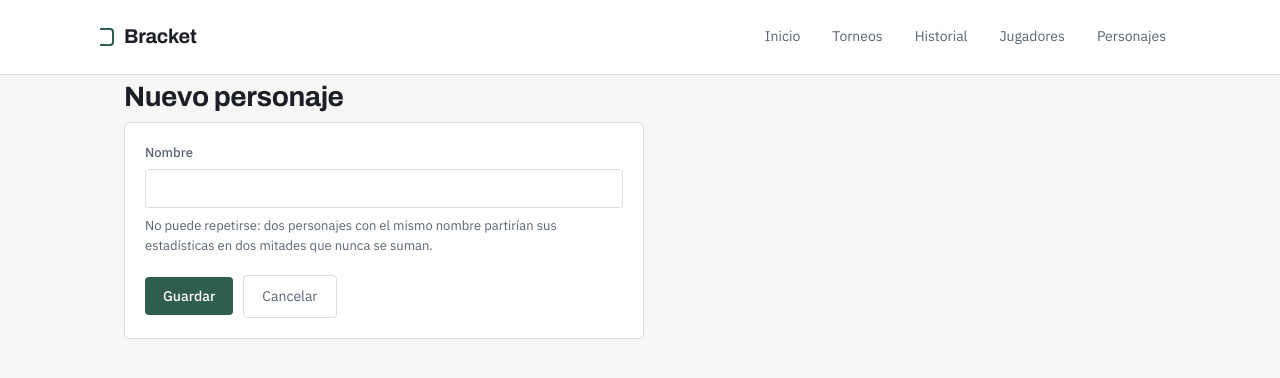
After one commit to PascuaMartinez/bracket_, a Flask app: page /peleadores/1/editar in a window 1280 px wide. The commit adds this page. Shown: the top 378 px of the page. Run offline with Flask 3, Linux system fonts and the light colour scheme; data that the repository does not hold is empty.

Commit message:
Permitir gestionar personajes desde la interfaz
Sigue el patrón que dejó jugadores: listado, alta, edición y baja, con
una sola plantilla para crear y editar.

Lo propio de esta pantalla es el nombre repetido. La regla vive en el
backend -- dos personajes con el mismo nombre partirían sus estadísticas
en dos mitades que nunca se suman -- y acá solo se muestra el motivo tal
como viene. Repetir la validación en el frontend sería tener la misma
regla escrita en dos lugares, con el riesgo de que se desincronicen.

El formulario explica esa restricción antes de que alguien la cruce, en
vez de dejar que se entere por el error.

El listado vacío no dice solo 'no hay nada': explica para qué sirven los
personajes. Alguien que abre el proyecto por primera vez no tiene por qué
saber que registrar con qué juega cada uno es lo que después permite ver
qué enfrentamientos son parejos.

Eliminar va como enlace y no como botón: al lado de 'Editar' tiene que
verse como una acción más de la fila, no gritar.

```diff
--- a/frontend/app.py
+++ b/frontend/app.py
@@ -3,6 +3,7 @@ from flask import Flask
 from config import Config
 from routes.inicio_routes import inicio_bp
 from routes.jugador_routes import jugador_bp
+from routes.peleador_routes import peleador_bp
 from routes.torneo_routes import torneo_bp
 
 
@@ -48,6 +49,7 @@ def create_app():
 
     app.register_blueprint(inicio_bp)
     app.register_blueprint(jugador_bp)
+    app.register_blueprint(peleador_bp)
     app.register_blueprint(torneo_bp)
 
     return app
--- /dev/null
+++ b/frontend/routes/peleador_routes.py
@@ -0,0 +1,48 @@
+"""Pantallas de personajes."""
+from flask import Blueprint, redirect, render_template, request, url_for
+
+from services import api
+
+peleador_bp = Blueprint("peleador", __name__, url_prefix="/peleadores")
+
+
+@peleador_bp.route("")
+def listado():
+    return render_template("peleadores/listado.html", peleadores=api.get("/peleadores"))
+
+
+@peleador_bp.route("/nuevo", methods=["GET", "POST"])
+def nuevo():
+    if request.method == "GET":
+        return render_template("peleadores/formulario.html", peleador=None, error=None)
+
+    try:
+        api.post("/peleadores", {"nombre": request.form.get("nombre")})
+    except api.ErrorDeApi as e:
+        # El backend rechaza los nombres repetidos: mostrar ese motivo tal
+        # como viene evita tener la misma regla escrita en los dos lados.
+        return render_template("peleadores/formulario.html", peleador=request.form,
+                               error=str(e)), 400
+
+    return redirect(url_for("peleador.listado"))
+
+
+@peleador_bp.route("/<int:peleador_id>/editar", methods=["GET", "POST"])
+def editar(peleador_id):
+    if request.method == "GET":
+        return render_template("peleadores/formulario.html",
+                               peleador=api.get(f"/peleadores/{peleador_id}"), error=None)
+
+    try:
+        api.put(f"/peleadores/{peleador_id}", {"nombre": request.form.get("nombre")})
+    except api.ErrorDeApi as e:
+        return render_template("peleadores/formulario.html", peleador=request.form,
+                               error=str(e)), 400
+
+    return redirect(url_for("peleador.listado"))
+
+
+@peleador_bp.route("/<int:peleador_id>/eliminar", methods=["POST"])
+def eliminar(peleador_id):
+    api.delete(f"/peleadores/{peleador_id}")
+    return redirect(url_for("peleador.listado"))
--- a/frontend/static/css/style.css
+++ b/frontend/static/css/style.css
@@ -464,3 +464,33 @@ main { padding: 36px 0 64px; }
 }
 
 .boton-peligro:hover { background: #FBEAE7; }
+
+/* --- Acciones dentro de una fila de tabla --- */
+
+.celda-acciones {
+  display: flex;
+  gap: 14px;
+  align-items: center;
+  justify-content: flex-end;
+}
+
+.celda-acciones form { margin: 0; }
+
+/* Eliminar dentro de una lista va como enlace y no como botón: al lado de
+   "Editar" tiene que verse como una acción más, no gritar. */
+.enlace-peligro {
+  border: none;
+  background: none;
+  padding: 0;
+  font-family: var(--font-texto);
+  font-size: 15px;
+  color: #A0483A;
+  cursor: pointer;
+  text-decoration: underline;
+}
+
+.ayuda {
+  font-size: 13px;
+  color: var(--graphite);
+  margin: 2px 0 0;
+}
--- a/frontend/templates/base.html
+++ b/frontend/templates/base.html
@@ -18,6 +18,7 @@
         <a href="{{ url_for('torneo.listado') }}">Torneos</a>
         <a href="{{ url_for('torneo.historial') }}">Historial</a>
         <a href="{{ url_for('jugador.listado') }}">Jugadores</a>
+        <a href="{{ url_for('peleador.listado') }}">Personajes</a>
       </nav>
     </div>
   </header>
--- /dev/null
+++ b/frontend/templates/peleadores/formulario.html
@@ -0,0 +1,23 @@
+{% extends "base.html" %}
+{% block title %}{{ "Editar" if peleador else "Nuevo" }} personaje · Bracket{% endblock %}
+
+{% block content %}
+<h1 class="titulo-pagina">{{ "Editar personaje" if peleador else "Nuevo personaje" }}</h1>
+
+{% if error %}<div class="aviso-error">{{ error }}</div>{% endif %}
+
+<form method="post" class="panel formulario">
+  <div class="campo">
+    <label for="nombre">Nombre</label>
+    <input type="text" id="nombre" name="nombre" required
+           value="{{ peleador.nombre if peleador else '' }}">
+    <p class="ayuda">No puede repetirse: dos personajes con el mismo nombre
+       partirían sus estadísticas en dos mitades que nunca se suman.</p>
+  </div>
+
+  <div class="acciones">
+    <button type="submit" class="boton">Guardar</button>
+    <a class="boton-secundario" href="{{ url_for('peleador.listado') }}">Cancelar</a>
+  </div>
+</form>
+{% endblock %}
```
Also changed, not shown: frontend/templates/peleadores/listado.html (added, +40 -0 lines).
